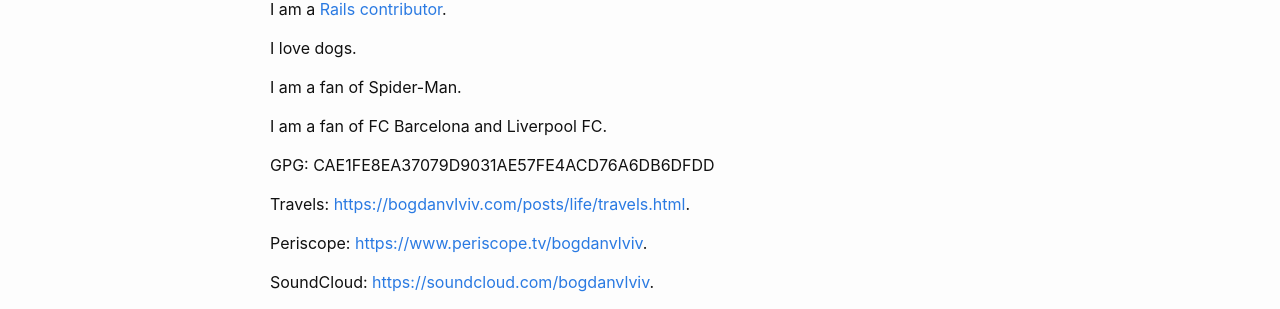
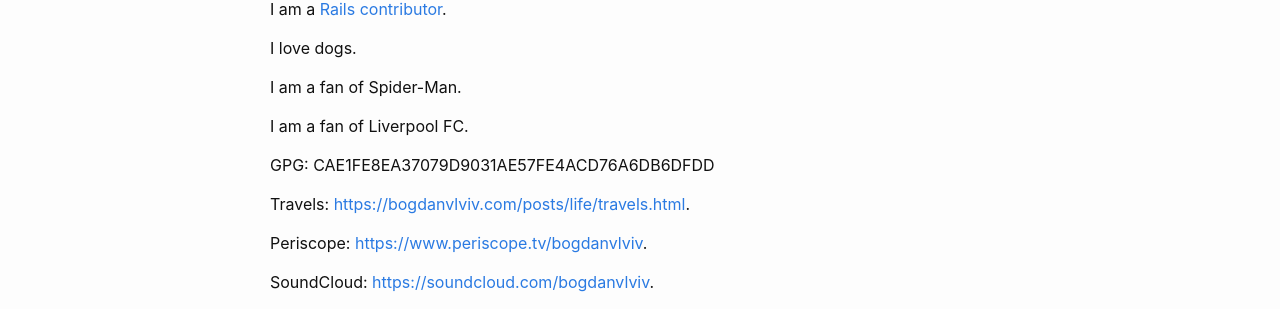
Before and after one commit to crowdpro3/bogdanvlviv.github.io, a Jekyll site: the page built from about.html, in a window 1280 px wide. Shown: the part 245-554 px from the top of the page. Built offline with Jekyll 4.4.1, drawn with Linux system fonts in a browser that asks for light colours.

Commit message:
Revert "Update about page"
This reverts commit 13c399e83ee8a1657868df0b5f8e3029c4b3eca1.

ywnwa

```diff
--- a/about.html
+++ b/about.html
@@ -24,7 +24,7 @@
 </p>
 
 <p>
-  I am a fan of FC Barcelona and Liverpool FC.
+  I am a fan of Liverpool FC.
 </p>
 
 <p>
```
